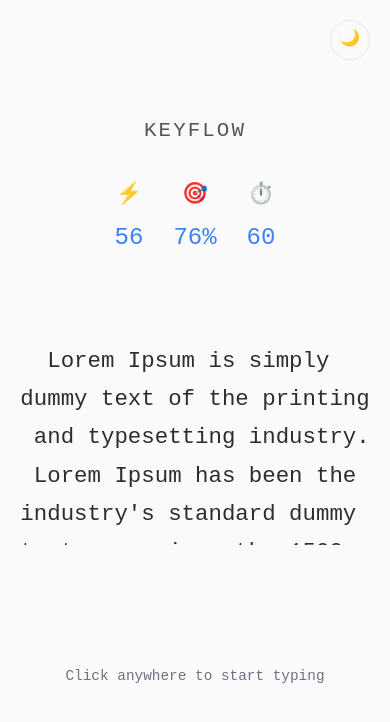
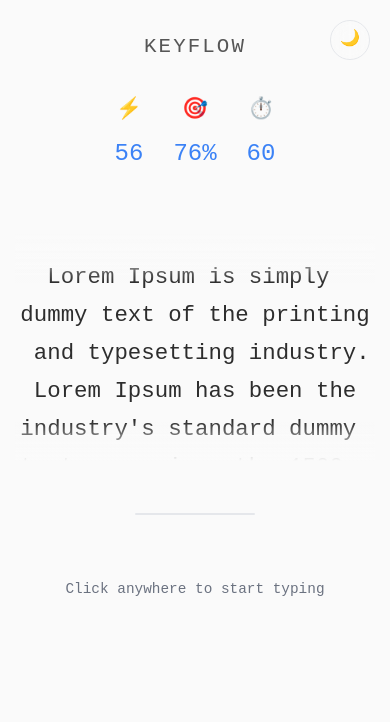
Before and after one commit to GaurabPrasai/keyflow, a React (Vite) app: page / in a window 390 px wide. Shown: the top 722 px of the page. Built offline with nearby package versions, Linux system fonts and the light colour scheme; some icons are missing.

Commit message:
style: enhance TypingBox layout and add fade effects for text display

```diff
--- a/src/components/TypingBox.jsx
+++ b/src/components/TypingBox.jsx
@@ -10,9 +10,11 @@
     charStatus,
     processedWords,
     currentLine,
+    progress,
   } = useTyping();
 
   return (
+    <div className="typing-wrapper">
       <div className="typing-container">
         <div
           className="text-display"
@@ -63,9 +65,15 @@
           spellCheck="false"
           aria-label="Type the text above"
         />
+      </div>
 
+      {/* Progress bar moved outside the typing-container */}
       <div className="progress-indicator">
-        <div className="progress-bar" id="progressBar"></div>
+        <div
+          className="progress-bar"
+          id="progressBar"
+          style={{ width: `${progress || 0}%` }}
+        ></div>
       </div>
     </div>
   );
--- a/src/index.css
+++ b/src/index.css
@@ -36,7 +36,7 @@
   background-color: var(--bg-color);
   color: var(--text-color);
   min-height: 100vh;
-  padding: 40px 20px;
+  padding: 37px 20px;
   transition: all 0.4s ease;
   line-height: 1.6;
 }
@@ -95,9 +95,13 @@
   transition: all 0.3s ease;
 }
 
+.typing-wrapper {
+  position: relative;
+  margin-bottom: 50px;
+}
+
 .typing-container {
   position: relative;
-  margin-bottom: 50px;
   height: calc(1.5rem * 9.5);
   overflow: hidden;
 }
@@ -115,6 +119,20 @@
   transition: transform 0.5s cubic-bezier(0.25, 1, 0.5, 1);
 }
 
+/* Top fade effect */
+.text-display::before {
+  content: "";
+  position: absolute;
+  top: 0;
+  left: 0;
+  right: 0;
+  height: 80px;
+  background: linear-gradient(var(--bg-color), transparent);
+  pointer-events: none;
+  z-index: 2;
+}
+
+/* Bottom fade effect */
 .text-display::after {
   content: "";
   position: absolute;
@@ -124,6 +142,59 @@
   height: 80px;
   background: linear-gradient(transparent, var(--bg-color));
   pointer-events: none;
+  z-index: 2;
+}
+
+/* Alternative approach with container-based fading */
+.typing-container::before {
+  content: "";
+  position: absolute;
+  top: 0;
+  left: 0;
+  right: 0;
+  height: 60px;
+  background: linear-gradient(var(--bg-color) 0%, transparent 100%);
+  pointer-events: none;
+  z-index: 10;
+}
+
+.typing-container::after {
+  content: "";
+  position: absolute;
+  bottom: 0;
+  left: 0;
+  right: 0;
+  height: 60px;
+  background: linear-gradient(transparent 0%, var(--bg-color) 100%);
+  pointer-events: none;
+  z-index: 10;
+}
+
+/* Mobile responsiveness for fade effects */
+@media (max-width: 768px) {
+
+  .text-display::before,
+  .text-display::after {
+    height: 60px;
+  }
+
+  .typing-container::before,
+  .typing-container::after {
+    height: 50px;
+  }
+}
+
+@media (max-width: 480px) {
+
+  .text-display::before,
+  .text-display::after {
+    height: 50px;
+  }
+
+  .typing-container::before,
+  .typing-container::after {
+    height: 40px;
+  }
 }
 
 .word {
@@ -138,12 +209,10 @@
 
 .char.correct {
   color: var(--correct-color);
-  background-color: rgba(16, 185, 129, 0.1);
 }
 
 .char.incorrect {
   color: var(--incorrect-color);
-  background-color: rgba(239, 68, 68, 0.15);
 }
 
 .char.current {
@@ -189,6 +258,10 @@
   justify-content: center;
   gap: 30px;
   align-items: center;
+  position: relative;
+  bottom: 22px;
+  left: 50%;
+  transform: translateX(-50%);
 }
 
 .control-btn {
@@ -242,15 +315,15 @@
 }
 
 .progress-indicator {
-  position: absolute;
-  bottom: -20px;
-  left: 50%;
-  transform: translateX(-50%);
+  position: relative;
+  margin-top: 40px;
   width: 100px;
   height: 2px;
   background: var(--border-subtle);
   border-radius: 1px;
   overflow: hidden;
+  margin-left: auto;
+  margin-right: auto;
 }
 
 .progress-bar {
@@ -261,9 +334,28 @@
   border-radius: 1px;
 }
 
+/* Mobile responsiveness for progress bar */
+@media (max-width: 768px) {
+  .progress-indicator {
+    width: 150px;
+    bottom: -15px;
+  }
+}
+
+@media (max-width: 480px) {
+  .progress-indicator {
+    width: 120px;
+    height: 2px;
+    bottom: -12px;
+  }
+}
+
 .game-status {
   text-align: center;
-  margin-top: 30px;
+  position: relative;
+  bottom: 0;
+  left: 50%;
+  transform: translateX(-50%);
   font-size: 0.9rem;
   color: var(--text-muted);
   opacity: 1;
@@ -281,7 +373,7 @@
   }
 
   .container {
-    padding-top: 15vh;
+    padding-top: 0;
   }
 
   .title {
@@ -314,6 +406,7 @@
 
   .controls {
     gap: 25px;
+    bottom: 70px;
   }
 
   .control-btn {
@@ -328,11 +421,15 @@
     right: 20px;
     font-size: 1rem;
   }
+
+  .game-status {
+    bottom: 20px;
+  }
 }
 
 @media (max-width: 480px) {
   .container {
-    padding-top: 10vh;
+    padding-top: 0;
   }
 
   .stats {
@@ -351,6 +448,14 @@
   .input-field {
     font-size: 1.4rem;
   }
+
+  .controls {
+    bottom: 60px;
+  }
+
+  .game-status {
+    bottom: 15px;
+  }
 }
 
 /* Focus states for accessibility */
```
Lines whose indentation alone changed are shown as unchanged.
